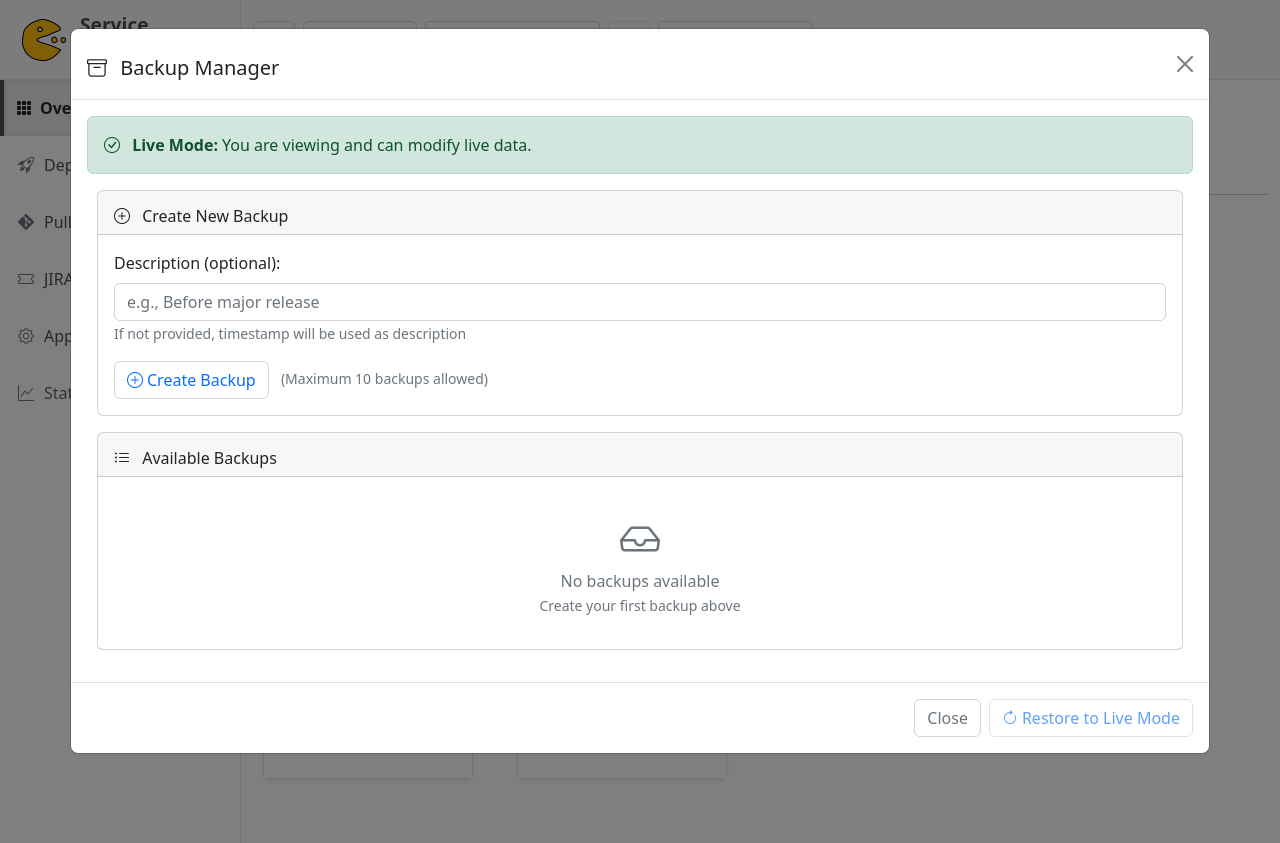
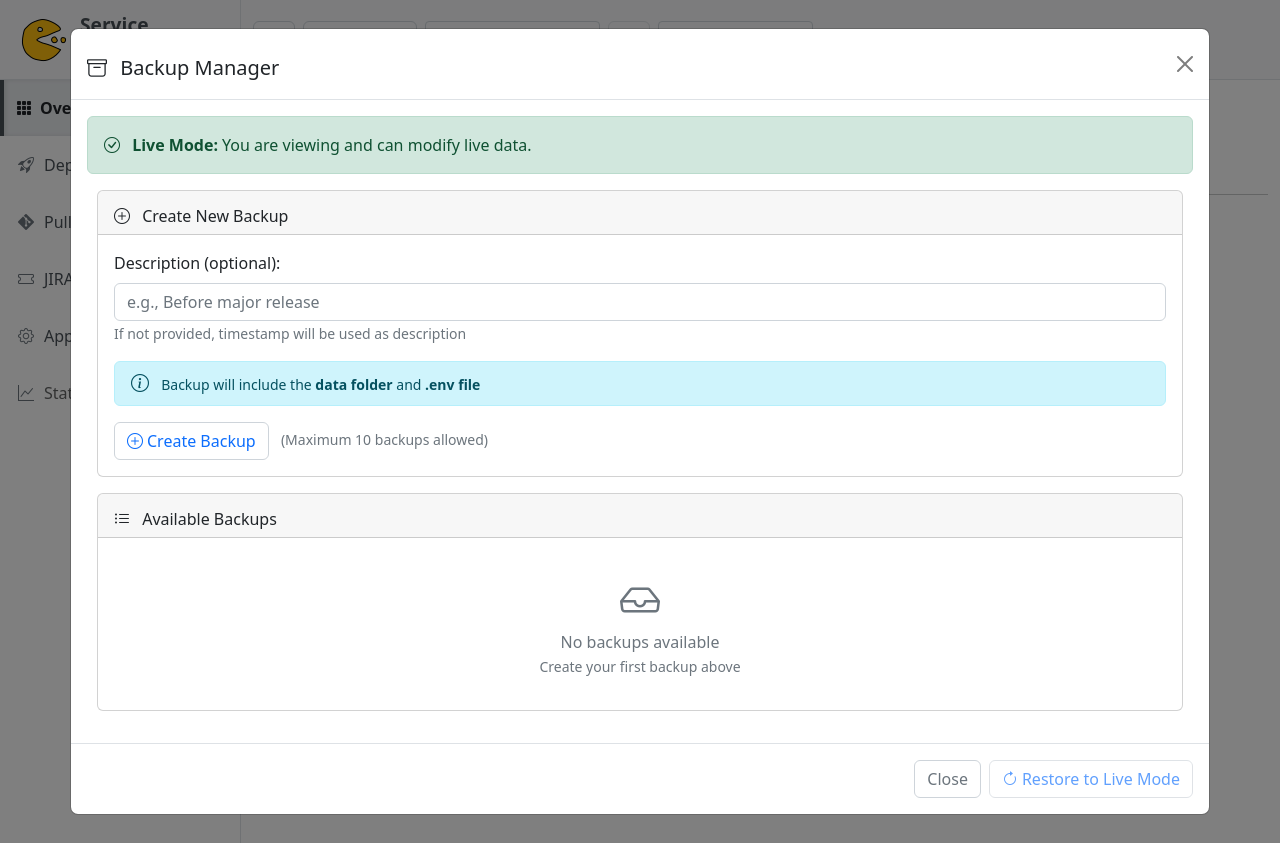
Before and after one commit to petracihalova/service-dashboard, a Flask app: page / in a window 1280 px wide, after a click on "Backup Manager". Run offline with Flask 3, Linux system fonts and the light colour scheme; data that the repository does not hold is empty; parts of the project's set-up code (start-up, migrations or seed data) failed here and were passed over; some libraries are stand-ins or nearby versions.

Commit message:
fix backup manager flow to include the .env file too and to disallow some update buttons

```diff
--- a/services/backup_service.py
+++ b/services/backup_service.py
@@ -59,6 +59,17 @@ class BackupService:
             # Copy the entire data folder
             shutil.copytree(config.DATA_PATH_FOLDER, backup_path)
 
+            # Copy the .env file if it exists
+            env_file = config.base_dir / ".env"
+            env_backed_up = False
+            if env_file.exists():
+                try:
+                    shutil.copy2(env_file, backup_path / ".env")
+                    env_backed_up = True
+                    logger.info(f"Backed up .env file for backup {backup_id}")
+                except Exception as e:
+                    logger.warning(f"Failed to backup .env file: {e}")
+
             # Create metadata
             metadata = {
                 "id": backup_id,
@@ -67,6 +78,7 @@ class BackupService:
                 or f"Backup {timestamp.strftime('%Y-%m-%d %H:%M:%S')}",
                 "path": str(backup_path),
                 "size_mb": self._get_folder_size(backup_path),
+                "env_backed_up": env_backed_up,
             }
 
             # Save metadata file
@@ -74,7 +86,10 @@ class BackupService:
             with open(metadata_file, "w") as f:
                 json.dump(metadata, f, indent=2)
 
-            logger.info(f"Created backup: {backup_id} - {metadata['description']}")
+            logger.info(
+                f"Created backup: {backup_id} - {metadata['description']} "
+                f"(env: {env_backed_up})"
+            )
             return metadata
 
         except Exception as e:
--- a/static/js/pages/backup_manager.js
+++ b/static/js/pages/backup_manager.js
@@ -75,6 +75,10 @@ function renderBackupsList() {
 
         const timestamp = new Date(backup.timestamp).toLocaleString();
 
+        const envBadge = backup.env_backed_up
+            ? '<span class="badge bg-success ms-2" title="Environment file included"><i class="bi bi-file-earmark-text me-1"></i>including .env file</span>'
+            : '<span class="badge bg-secondary ms-2" title="Environment file not included">No .env</span>';
+
         backupDiv.innerHTML = `
             <div class="card-body py-2">
                 <div class="d-flex justify-content-between align-items-center">
@@ -85,6 +89,7 @@ function renderBackupsList() {
                             <i class="bi bi-clock me-1"></i>${timestamp}
                             <i class="bi bi-hdd ms-2 me-1"></i>${backup.size_mb} MB
                             ${isCurrent ? '<span class="badge bg-primary ms-2">Currently Viewing</span>' : ''}
+                            ${envBadge}
                         </small>
                     </div>
                     <div class="btn-group" role="group">
--- a/static/js/utils/backup_banner.js
+++ b/static/js/utils/backup_banner.js
@@ -93,7 +93,10 @@ function disableWriteOperations() {
         'createBackupBtn', // Can't create backup from backup mode
         'addIgnoreItemBtn', // Can't modify ignore list in backup mode
         'saveIgnoreListBtn',
-        'check-mr-status-btn' // Can't check MR status in backup mode
+        'check-mr-status-btn', // Can't check MR status in backup mode
+        'updateDataBtn', // Can't update data on Back Office Proxy page in backup mode
+        'saveTokensBtn', // Can't update OpenShift tokens in backup mode
+        'createGoogleDocBtn' // Can't create Google Doc from Back Office Proxy in backup mode
     ];
 
     createButtons.forEach(btnId => {
@@ -127,10 +130,19 @@ function disableWriteOperations() {
     const allButtons = document.querySelectorAll('button');
     allButtons.forEach(btn => {
         const btnText = btn.textContent.toLowerCase();
+
+        // Exceptions: Read-only operations that should stay enabled in backup mode
+        if (btnText.includes('generate release notes') ||
+            btnText.includes('view release notes') ||
+            btnText.includes('preview')) {
+            return; // Skip these buttons, keep them enabled
+        }
+
         if (btnText.includes('create') ||
             btnText.includes('mark as complete') ||
             btnText.includes('unmark') ||
-            btnText.includes('generate slack') ||
+            btnText.includes('generate') ||
+            btnText.includes('update') ||
             btnText.includes('check mr status') ||
             btnText.includes('delete process')) {
             btn.disabled = true;
@@ -148,10 +160,11 @@ function disableWriteOperations() {
     }
 
     // Disable edit mode on overview page
-    const editModeCheckbox = document.getElementById('editModeCheckbox');
-    if (editModeCheckbox) {
-        editModeCheckbox.disabled = true;
-        const label = document.querySelector('label[for="editModeCheckbox"]');
+    const editModeToggle = document.getElementById('editModeToggle');
+    if (editModeToggle) {
+        editModeToggle.disabled = true;
+        editModeToggle.checked = false; // Ensure it's unchecked
+        const label = document.querySelector('label[for="editModeToggle"]');
         if (label) {
             label.title = 'Editing disabled in backup mode';
             label.classList.add('text-muted');
--- a/templates/modals/backup_modal.html
+++ b/templates/modals/backup_modal.html
@@ -34,6 +34,10 @@
                             <input type="text" class="form-control" id="backupDescription"
                                    placeholder="e.g., Before major release">
                             <small class="text-muted">If not provided, timestamp will be used as description</small>
+                        </div>
+                        <div class="alert alert-info py-2 mb-3">
+                            <i class="bi bi-info-circle me-2"></i>
+                            <small>Backup will include the <strong>data folder</strong> and <strong>.env file</strong></small>
                         </div>
                         <button type="button" class="btn btn-primary" id="createBackupBtn">
                             <i class="bi bi-plus-circle me-1"></i>Create Backup
```
